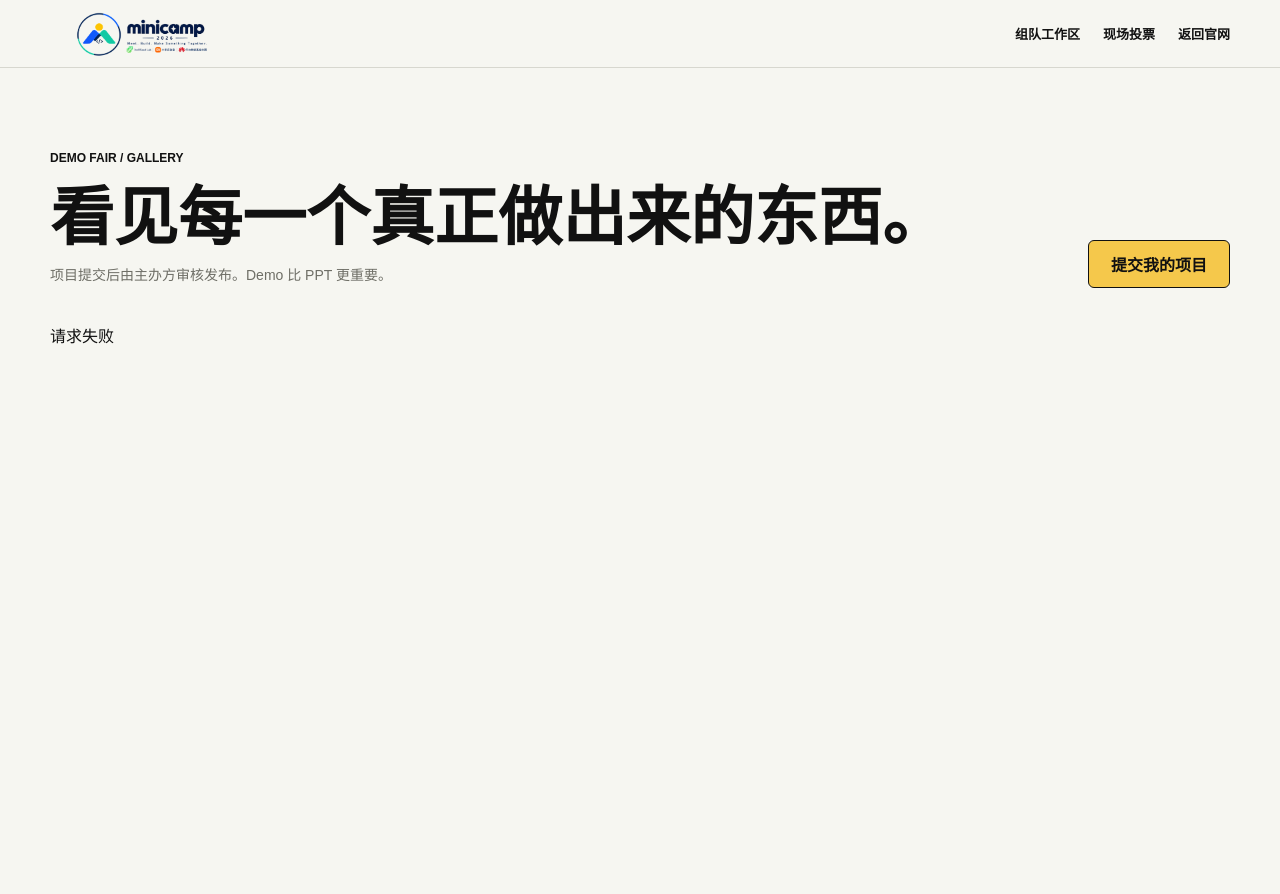
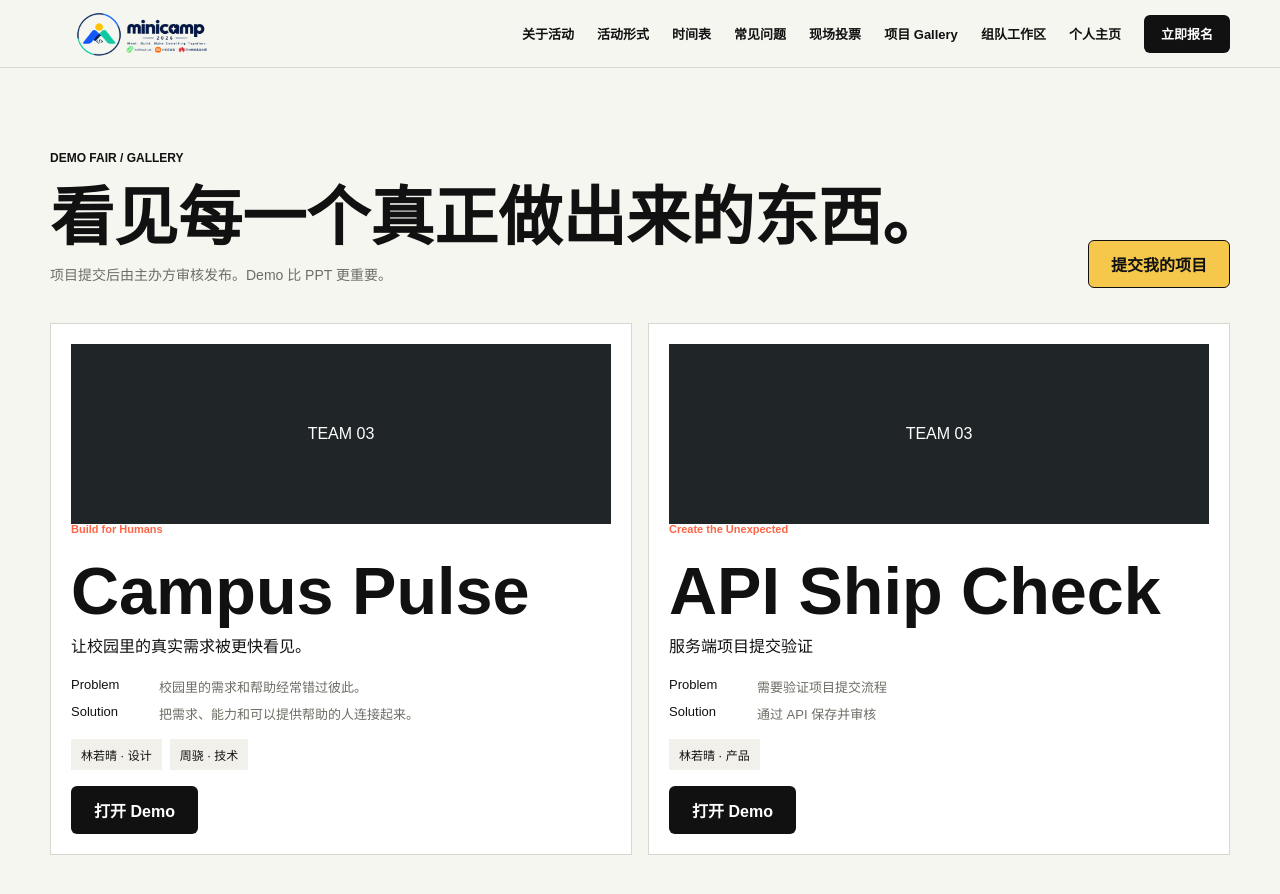
Before and after one commit to CSU-minicamp/csu_minicamp2026, a website: page public/gallery.html in a window 1280 px wide. Before the commit the page ends 800 px from the top, so only its background shows below. Drawn offline with Linux system fonts and the light colour scheme; no server answers.

Commit message:
fix: harden API and gallery fallback

```diff
--- a/public/api.js
+++ b/public/api.js
@@ -6,10 +6,22 @@ window.MinicampAPI = (() => {
     const headers = {"Content-Type":"application/json", ...(options.headers || {})};
     const token = getToken();
     if (token) headers.Authorization = "Bearer " + token;
-    const response = await fetch(path, {...options, headers});
-    const data = await response.json().catch(() => ({}));
-    if (!response.ok) throw new Error(data.error || "请求失败");
-    return data;
+    const controller = new AbortController();
+    const timeout = setTimeout(() => controller.abort(), 15000);
+    try {
+      const response = await fetch(path, {...options, headers, signal: controller.signal});
+      const raw = await response.text();
+      let data = {};
+      const contentType = response.headers.get("content-type") || "";
+      try { data = raw && contentType.includes("json") ? JSON.parse(raw) : {}; } catch { data = {}; }
+      if (!contentType.includes("json") && !response.ok) throw new Error("API 路由未配置（HTTP " + response.status + "），请确认域名已反向代理到 Node 服务。");
+      if (!response.ok) throw new Error(data.error || "请求失败（HTTP " + response.status + "）");
+      return data;
+    } catch (error) {
+      if (error.name === "AbortError") throw new Error("请求超时，请检查服务是否正在运行。");
+      if (error instanceof TypeError) throw new Error("无法连接服务器，请确认使用 http://localhost:4173 打开网站。");
+      throw error;
+    } finally { clearTimeout(timeout); }
   }
   return {request, getToken, setToken, participantLogin: async (id, contact) => { const data = await request("/api/auth/participant",{method:"POST",body:JSON.stringify({id,contact})}); setToken(data.token); return data; }, logout: () => setToken("")};
 })();
--- a/public/gallery.html
+++ b/public/gallery.html
@@ -1 +1,11 @@
-<!doctype html><html lang="zh-CN"><head><meta charset="UTF-8"><meta name="viewport" content="width=device-width,initial-scale=1"><title>项目 Gallery｜minicamp 2026</title><link rel="icon" type="image/png" href="assets/brand/minicamp-logo-seal.png"><link rel="stylesheet" href="styles.css"></head><body class="profile-body"><header class="site-header"><a class="brand" href="index.html" aria-label="返回 minicamp 2026 首页"><img class="brand-lockup" src="assets/brand/minicamp-logo-lockup-partners-horizontal.png" alt="minicamp 2026" width="2203" height="614"></a><nav class="site-nav profile-nav"><a href="team.html">组队工作区</a><a href="voting.html">现场投票</a><a href="index.html">返回官网</a></nav></header><main class="profile-shell shell"><section class="profile-header"><div><p class="section-kicker">DEMO FAIR / GALLERY</p><h1>看见每一个真正做出来的东西。</h1><p>项目提交后由主办方审核发布。Demo 比 PPT 更重要。</p></div><a class="button button-primary" href="submission.html">提交我的项目</a></section><div id="gallery-grid" class="gallery-grid"></div></main><script src="api.js"></script><script src="gallery.js"></script></body></html>
+<!doctype html><html lang="zh-CN"><head><meta charset="UTF-8"><meta name="viewport" content="width=device-width,initial-scale=1"><title>项目 Gallery｜minicamp 2026</title><link rel="icon" type="image/png" href="assets/brand/minicamp-logo-seal.png"><link rel="stylesheet" href="styles.css"></head><body class="profile-body"><header class="site-header"><a class="brand" href="index.html" aria-label="返回 minicamp 2026 首页"><img class="brand-lockup" src="assets/brand/minicamp-logo-lockup-partners-horizontal.png" alt="minicamp 2026" width="2203" height="614"></a><nav class="site-nav profile-nav" aria-label="主导航">
+      <a href="index.html#about">关于活动</a>
+      <a href="index.html#format">活动形式</a>
+      <a href="index.html#schedule">时间表</a>
+      <a href="index.html#faq">常见问题</a>
+      <a href="voting.html" data-voting-entry>现场投票</a>
+      <a href="gallery.html">项目 Gallery</a>
+      <a href="team.html">组队工作区</a>
+      <a href="profile.html">个人主页</a>
+      <a class="button button-small button-dark" href="index.html#apply">立即报名</a>
+    </nav></header><main class="profile-shell shell"><section class="profile-header"><div><p class="section-kicker">DEMO FAIR / GALLERY</p><h1>看见每一个真正做出来的东西。</h1><p>项目提交后由主办方审核发布。Demo 比 PPT 更重要。</p></div><a class="button button-primary" href="submission.html">提交我的项目</a></section><div id="gallery-grid" class="gallery-grid"></div></main><script id="gallery-fallback" type="application/json">[{"id":"PROJECT-01","projectName":"Campus Pulse","theme":"Build for Humans","tagline":"让校园里的真实需求被更快看见。","problem":"校园里的需求和帮助经常错过彼此。","solution":"把需求、能力和可以提供帮助的人连接起来。","demoUrl":"https://example.com","githubUrl":"","coverUrl":"","members":[{"name":"林若晴","role":"设计"},{"name":"周骁","role":"技术"}],"teamId":"TEAM 03"},{"id":"PROJECT-7A5838ADF0","projectName":"API Ship Check","theme":"Create the Unexpected","tagline":"服务端项目提交验证","problem":"需要验证项目提交流程","solution":"通过 API 保存并审核","demoUrl":"https://example.com","githubUrl":"","coverUrl":"","members":[{"name":"林若晴","role":"产品"}],"teamId":"TEAM 03"}]</script><script src="api.js"></script><script src="gallery.js"></script></body></html>
--- a/public/gallery.js
+++ b/public/gallery.js
@@ -1 +1,17 @@
-(() => { const grid=document.getElementById("gallery-grid"); MinicampAPI.request("/api/projects").then(({projects})=>{grid.innerHTML=projects.map(p=>"<article class='project-card'><div class='project-cover'>"+(p.coverUrl?"<img src='"+p.coverUrl+"' alt=''>":"<span>"+p.teamId+"</span>")+"</div><p class='section-kicker'>"+p.theme+"</p><h2>"+p.projectName+"</h2><p class='project-tagline'>"+(p.tagline||"")+"</p><dl><dt>Problem</dt><dd>"+(p.problem||"")+"</dd><dt>Solution</dt><dd>"+(p.solution||"")+"</dd></dl><div class='project-members'>"+(p.members||[]).map(m=>"<span>"+m.name+" · "+m.role+"</span>").join("")+"</div><div class='project-actions'>"+(p.demoUrl?"<a class='button button-dark' target='_blank' href='"+p.demoUrl+"'>打开 Demo</a>":"")+(p.githubUrl?"<a class='outline-button' target='_blank' href='"+p.githubUrl+"'>GitHub</a>":"")+"</div></article>").join("")||"<p>还没有已发布项目。</p>"}).catch(e=>{grid.innerHTML="<p>"+e.message+"</p>"}); })();
+(() => {
+  const grid = document.getElementById("gallery-grid");
+  if (!grid) return;
+  const fallbackNode = document.getElementById("gallery-fallback");
+  let fallback = [];
+  try { fallback = JSON.parse(fallbackNode?.textContent || "[]"); } catch { fallback = []; }
+  const escape = value => String(value ?? "").replace(/[&<>"']/g, char => ({"&":"&amp;","<":"&lt;",">":"&gt;",'"':"&quot;","'":"&#39;"}[char]));
+  const render = projects => {
+    grid.innerHTML = projects.map(p => "<article class='project-card'><div class='project-cover'>" + (p.coverUrl ? "<img src='" + escape(p.coverUrl) + "' alt=''>" : "<span>" + escape(p.teamId) + "</span>") + "</div><p class='section-kicker'>" + escape(p.theme) + "</p><h2>" + escape(p.projectName) + "</h2><p class='project-tagline'>" + escape(p.tagline) + "</p><dl><dt>Problem</dt><dd>" + escape(p.problem) + "</dd><dt>Solution</dt><dd>" + escape(p.solution) + "</dd></dl><div class='project-members'>" + (p.members || []).map(m => "<span>" + escape(m.name) + " · " + escape(m.role) + "</span>").join("") + "</div><div class='project-actions'>" + (p.demoUrl ? "<a class='button button-dark' target='_blank' rel='noreferrer' href='" + escape(p.demoUrl) + "'>打开 Demo</a>" : "") + (p.githubUrl ? "<a class='outline-button' target='_blank' rel='noreferrer' href='" + escape(p.githubUrl) + "'>GitHub</a>" : "") + "</div></article>").join("") || "<p>还没有已发布项目。</p>";
+  };
+  const request = window.MinicampAPI?.request;
+  if (typeof request !== "function") {
+    render(fallback);
+    return;
+  }
+  request("/api/projects").then(({ projects }) => render(Array.isArray(projects) ? projects : fallback)).catch(() => render(fallback));
+})();
```
